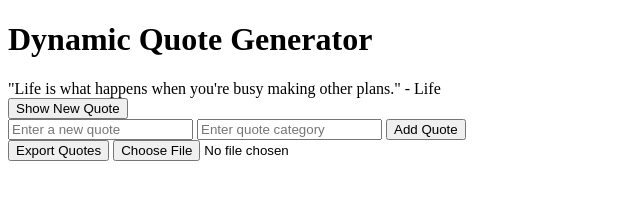
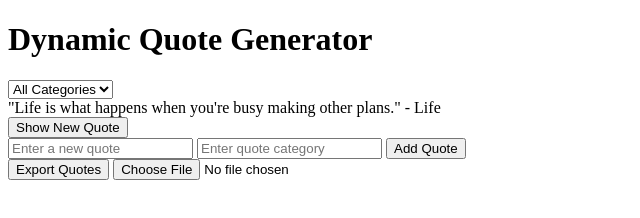
Before and after one commit to Justintochukwu/alx_fe_javascript, a plain HTML site: page dom-manipulation/index.html in a window 1280 px wide. Both pictures are taken after a click on the button "Show New Quote". Shown: the whole page, without its empty margins (0-640 px from the left). Drawn offline with Linux system fonts and the light colour scheme.

Commit message:
filtering

```diff
--- a/dom-manipulation/index.html
+++ b/dom-manipulation/index.html
@@ -7,15 +7,25 @@
 </head>
 <body>
   <h1>Dynamic Quote Generator</h1>
+
+  <!-- Category Filter -->
+  <select id="categoryFilter" onchange="filterQuotes()">
+    <option value="all">All Categories</option>
+    <!-- Dynamically populated categories -->
+  </select>
+
   <div id="quoteDisplay"></div>
   <button id="newQuote">Show New Quote</button>
+
   <div>
     <input id="newQuoteText" type="text" placeholder="Enter a new quote" />
     <input id="newQuoteCategory" type="text" placeholder="Enter quote category" />
     <button onclick="addQuote()">Add Quote</button>
   </div>
+
   <button onclick="exportToJsonFile()">Export Quotes</button>
   <input type="file" id="importFile" accept=".json" onchange="importFromJsonFile(event)" />
+
   <script src="script.js"></script>
 </body>
 </html>
--- a/dom-manipulation/script.js
+++ b/dom-manipulation/script.js
@@ -12,6 +12,7 @@ function loadQuotes() {
     ];
     saveQuotes();
   }
+  populateCategories();
 }
 
 // Save quotes to localStorage
@@ -19,13 +20,43 @@ function saveQuotes() {
   localStorage.setItem("quotes", JSON.stringify(quotes));
 }
 
-// Show random quote
+// Populate categories dynamically
+function populateCategories() {
+  const categoryFilter = document.getElementById("categoryFilter");
+  const selected = localStorage.getItem("selectedCategory") || "all";
+
+  // Clear old options except "all"
+  categoryFilter.innerHTML = `<option value="all">All Categories</option>`;
+
+  const categories = [...new Set(quotes.map(q => q.category))];
+  categories.forEach(category => {
+    const option = document.createElement("option");
+    option.value = category;
+    option.textContent = category;
+    if (category === selected) option.selected = true;
+    categoryFilter.appendChild(option);
+  });
+}
+
+// Show random quote (respects filter)
 function showRandomQuote() {
-  if (quotes.length === 0) return;
-  const randomIndex = Math.floor(Math.random() * quotes.length);
-  const quote = quotes[randomIndex];
+  const selectedCategory = document.getElementById("categoryFilter").value;
+  let filteredQuotes = quotes;
+
+  if (selectedCategory !== "all") {
+    filteredQuotes = quotes.filter(q => q.category === selectedCategory);
+  }
+
+  if (filteredQuotes.length === 0) {
+    document.getElementById("quoteDisplay").innerText = "No quotes available for this category.";
+    return;
+  }
+
+  const randomIndex = Math.floor(Math.random() * filteredQuotes.length);
+  const quote = filteredQuotes[randomIndex];
   document.getElementById("quoteDisplay").innerText = `"${quote.text}" - ${quote.category}`;
-  sessionStorage.setItem("lastQuote", JSON.stringify(quote)); // sessionStorage demo
+
+  sessionStorage.setItem("lastQuote", JSON.stringify(quote));
 }
 
 // Add a new quote
@@ -36,10 +67,18 @@ function addQuote() {
   if (text && category) {
     quotes.push({ text, category });
     saveQuotes();
+    populateCategories();
     document.getElementById("newQuoteText").value = "";
     document.getElementById("newQuoteCategory").value = "";
     alert("Quote added successfully!");
   }
+}
+
+// Filter quotes based on category
+function filterQuotes() {
+  const selectedCategory = document.getElementById("categoryFilter").value;
+  localStorage.setItem("selectedCategory", selectedCategory);
+  showRandomQuote();
 }
 
 // Export quotes to JSON
@@ -63,6 +102,7 @@ function importFromJsonFile(event) {
     const importedQuotes = JSON.parse(event.target.result);
     quotes.push(...importedQuotes);
     saveQuotes();
+    populateCategories();
     alert("Quotes imported successfully!");
   };
   fileReader.readAsText(event.target.files[0]);
@@ -72,6 +112,12 @@ document.getElementById("newQuote").addEventListener("click", showRandomQuote);
 
 // Initialize
 loadQuotes();
+
+// Restore last selected filter and last viewed quote
+const savedCategory = localStorage.getItem("selectedCategory");
+if (savedCategory) {
+  document.getElementById("categoryFilter").value = savedCategory;
+}
 if (sessionStorage.getItem("lastQuote")) {
   const last = JSON.parse(sessionStorage.getItem("lastQuote"));
   document.getElementById("quoteDisplay").innerText = `"${last.text}" - ${last.category}`;
```
